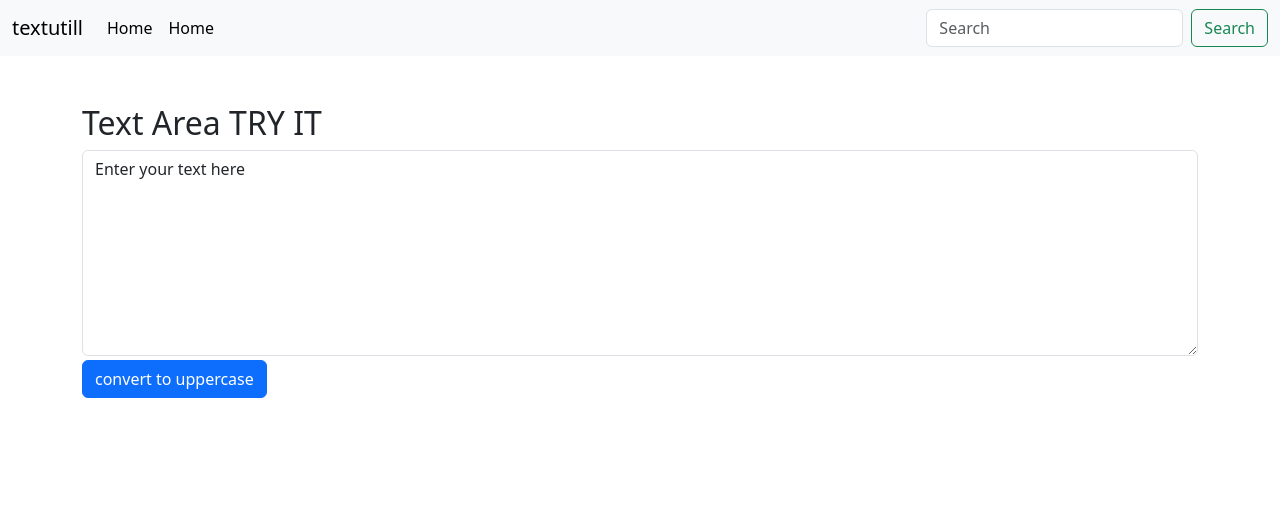
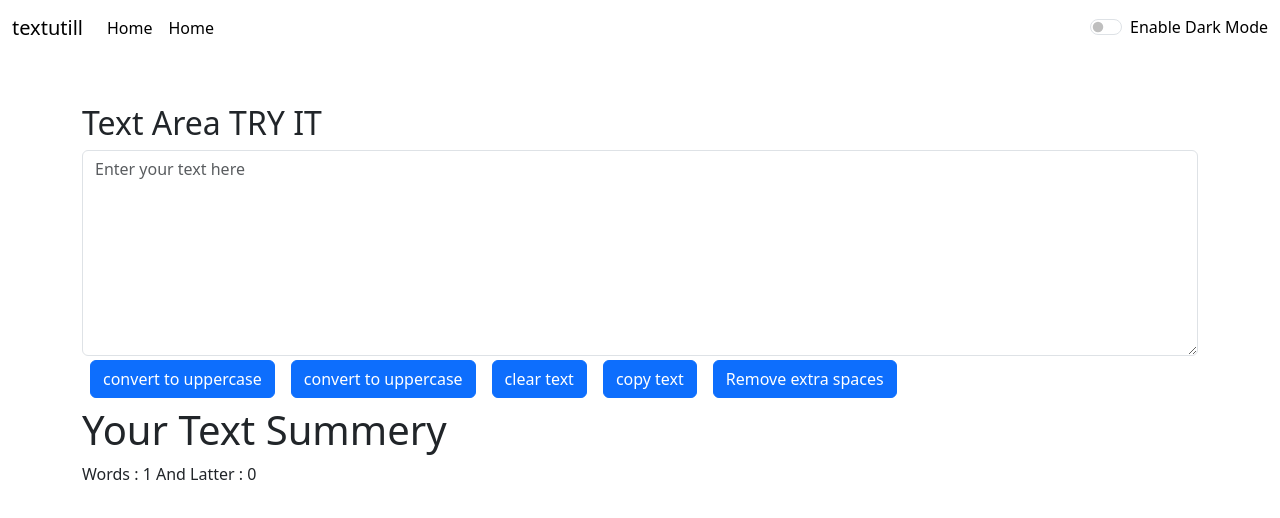
Before and after one commit to vijaymehra02/Textutils-React, a React (Create React App) app in the folder text/: page / in a window 1280 px wide. Shown: the top 518 px of the page. Built offline with nearby package versions, Linux system fonts and the light colour scheme.

Commit message:
add tolower & cleartext & copytext & removeextraspace feature

```diff
--- a/text/src/Component/Navebar.jsx
+++ b/text/src/Component/Navebar.jsx
@@ -1,28 +1,54 @@
 
-import React from 'react'
+import React , {useState} from 'react'
 
 export default function Navebar(props) {
+
+    const [modepera , setmodepera] = useState('Enable Dark Mode');
+    const [mode , setmode] = useState('disabled');
+    const [modetoggle , setmodetoggle] = useState({
+        color : 'black',
+        backgroundColor : 'white',
+    });
+
+    const toggle = () =>{
+
+        if(mode === 'disabled'){
+            setmode('checked');
+            setmodepera('Enable Light Mode');
+            setmodetoggle({
+                color : 'white',
+                backgroundColor : 'black',
+            })
+        }else{
+            setmode('disabled');
+            setmodepera('Enable Dark Mode');
+            setmodetoggle({
+                color : 'black',
+                backgroundColor : 'white',
+            })
+        }
+
+    }
+
     return (
         <div>
-            <nav className="navbar navbar-expand-lg bg-body-tertiary">
+            <nav className="navbar navbar-expand-lg " style={modetoggle}>
                 <div className="container-fluid">
-                    <a className="navbar-brand" href="#">{props.tital}</a>
-                    <button className="navbar-toggler" type="button" data-bs-toggle="collapse" data-bs-target="#navbarSupportedContent" aria-controls="navbarSupportedContent" aria-expanded="false" aria-label="Toggle navigation">
-                        <span className="navbar-toggler-icon"></span>
-                    </button>
+                    <a className="navbar-brand" style={modetoggle} href="#">{props.tital}</a>
+
                     <div className="collapse navbar-collapse" id="navbarSupportedContent">
                         <ul className="navbar-nav me-auto mb-2 mb-lg-0">
                             <li className="nav-item">
-                                <a className="nav-link active" aria-current="page" href="#">Home</a>
+                                <a className="nav-link active" style={modetoggle} aria-current="page" href="#">Home</a>
                             </li>
                             <li className="nav-item">
-                                <a className="nav-link active" aria-current="page" href="#">Home</a>
+                                <a className="nav-link active" style={modetoggle} aria-current="page" href="#">Home</a>
                             </li>
                         </ul>
-                        <form className="d-flex" role="search">
-                            <input className="form-control me-2" type="search" placeholder="Search" aria-label="Search" />
-                            <button className="btn btn-outline-success" type="submit">Search</button>
-                        </form>
+                        <div className="form-check form-switch">
+                            <input className="form-check-input" type="checkbox" role="switch" id="flexSwitchCheckChecked" onClick={toggle} />
+                            <label className="form-check-label" htmlFor="flexSwitchCheckChecked"  >{modepera}</label>
+                        </div>
                     </div>
                 </div>
             </nav>
--- a/text/src/Component/Textarea.jsx
+++ b/text/src/Component/Textarea.jsx
@@ -2,10 +2,24 @@ import React, { useState } from 'react'
 
 export default function Textarea(props) {
 
-    const [text , setText] = useState('Enter your text here');
+    const [text , setText] = useState('');
     function toupper() {
        let temp = text.toUpperCase();
        setText(temp);
+    }
+    function tolower() {
+       let temp = text.toLowerCase();
+       setText(temp);
+    }
+    function cleartext() {
+       setText("");
+    }
+    function copytext() {
+      navigator.clipboard.writeText(text);
+    }
+    function removeextraspace() {
+      let temp = text.split(/[ ]+/);
+      setText(temp.join(" "));
     }
 
     const handleOnClick = (event) => {
@@ -13,16 +27,26 @@ export default function Textarea(props) {
     }
 
     return (
+        <>
         <div>
             <div className='container mt-5'>
 
                     <h2> Text Area TRY IT </h2>
-                    <textarea className="form-control" value={text} onChange={handleOnClick} rows="8" ></textarea>
-                    <button className='btn btn-primary mt-1' onClick={toupper}>convert to uppercase</button>
+                    <textarea className="form-control" value={text} onChange={handleOnClick} placeholder='Enter your text here' rows="8" ></textarea>
+                    <button className='btn btn-primary mt-1 mx-2 my-2' onClick={toupper}>convert to uppercase</button>
+                    <button className='btn btn-primary mt-1 mx-2 my-2' onClick={tolower}>convert to uppercase</button>
+                    <button className='btn btn-primary mt-1 mx-2 my-2' onClick={cleartext}>clear text</button>
+                    <button className='btn btn-primary mt-1 mx-2 my-2' onClick={copytext}>copy text</button>
+                    <button className='btn btn-primary mt-1 mx-2 my-2' onClick={removeextraspace}>Remove extra spaces</button>
 
             </div>
 
         </div>
+        <div className="container">
+            <h1>Your Text Summery</h1>
+            <p>Words : {text.split(" ").length} And Latter : {text.length}</p>
+        </div>
+        </>
 
     )
 }
```
